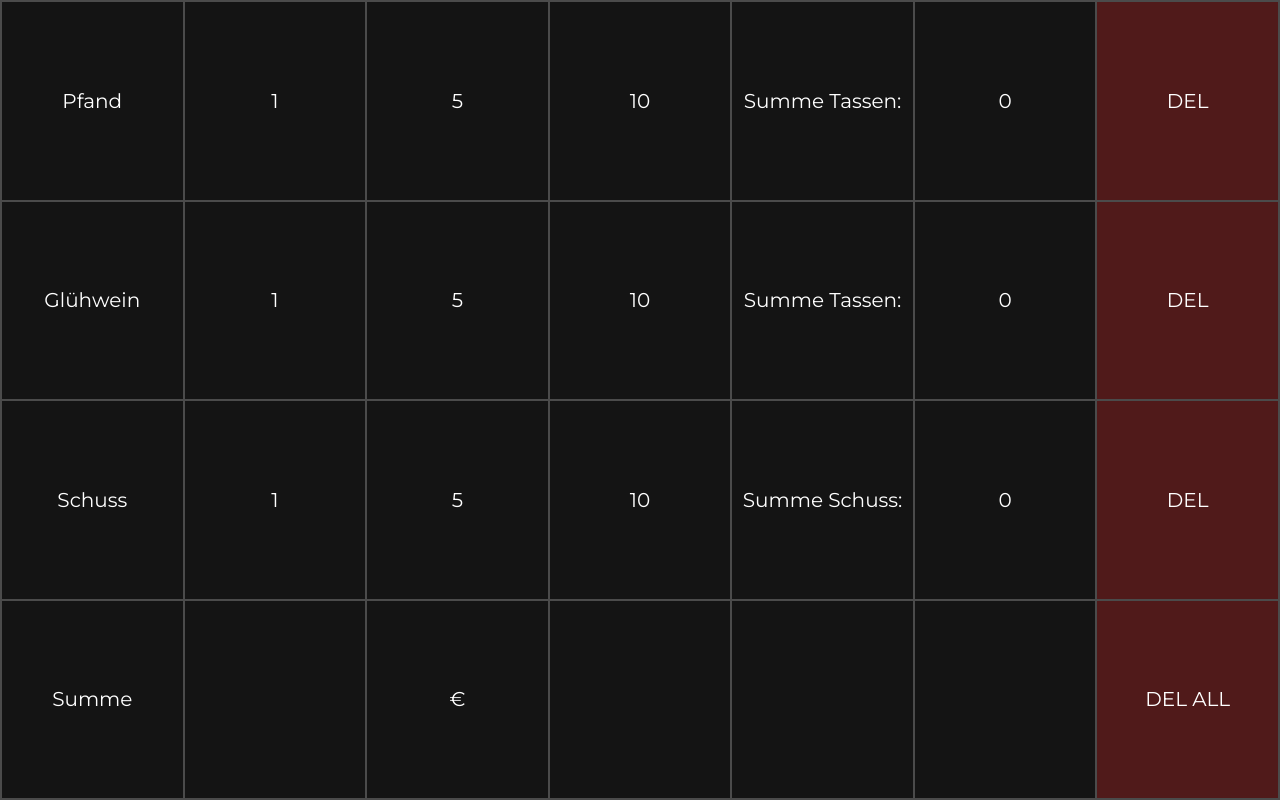
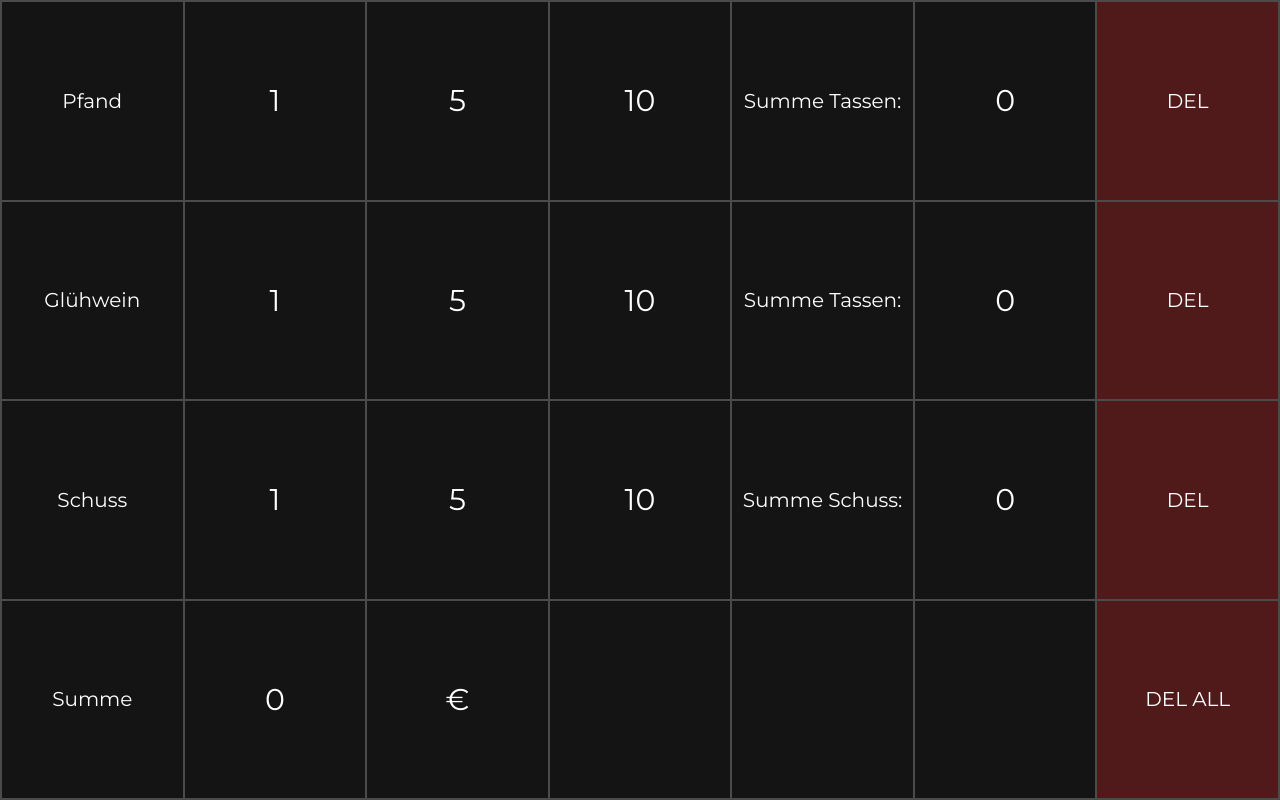
Before and after one commit to jubjub29/Weinachstsmarkt-rechner, a plain HTML site: page index.html in a window 1280 px wide. Drawn offline with Linux system fonts and the light colour scheme.

Commit message:
nummern größe

```diff
--- a/index.html
+++ b/index.html
@@ -57,35 +57,35 @@
 <table >
 <tr>
     <td>Pfand</td>
-    <td onclick="calculateResultz(1),calculateResultsu()">1</td>
-    <td onclick="calculateResultz(5),calculateResultsu()">5</td>
-    <td onclick="calculateResultz(10),calculateResultsu()">10</td>
+    <td class="nummer" onclick="calculateResultz(1),calculateResultsu()">1</td>
+    <td class="nummer" onclick="calculateResultz(5),calculateResultsu()">5</td>
+    <td class="nummer" onclick="calculateResultz(10),calculateResultsu()">10</td>
     <td>Summe Tassen: </td>
-    <td><div id="ergebnissz">0</div></td>
+    <td class="nummer"><div id="ergebnissz">0</div></td>
     <td class="DEL" onclick="Delz(),calculateResultsu()">DEL</td>
 </tr>
 <tr>
     <td>Glühwein</td>
-    <td onclick="calculateResultr(1),calculateResultsu()">1</td>
-    <td onclick="calculateResultr(5),calculateResultsu()">5</td>
-    <td onclick="calculateResultr(10),calculateResultsu()">10</td>
+    <td class="nummer" onclick="calculateResultr(1),calculateResultsu()">1</td>
+    <td class="nummer" onclick="calculateResultr(5),calculateResultsu()">5</td>
+    <td class="nummer" onclick="calculateResultr(10),calculateResultsu()">10</td>
     <td>Summe Tassen:</td>
-    <td><div id="ergebnissr">0</div></td>
+    <td class="nummer"><div id="ergebnissr">0</div></td>
     <td class="DEL"onclick="Delr(),calculateResultsu()">DEL</td>
 </tr>
 <tr>
     <td>Schuss</td>
-    <td onclick="calculateResults(1),calculateResultsu()">1</td>
-    <td onclick="calculateResults(5),calculateResultsu()">5</td>
-    <td onclick="calculateResults(10),calculateResultsu()">10</td>
+    <td class="nummer" onclick="calculateResults(1),calculateResultsu()">1</td>
+    <td class="nummer" onclick="calculateResults(5),calculateResultsu()">5</td>
+    <td class="nummer" onclick="calculateResults(10),calculateResultsu()">10</td>
     <td>Summe Schuss: </td>
-    <td><div id="ergebnisss">0</div></td>
+    <td class="nummer"><div id="ergebnisss">0</div></td>
     <td class="DEL"onclick="Dels(),calculateResultsu()">DEL</td>
 </tr>
 <tr>
     <td onclick="calculateResultsu()">Summe</td>
-    <td><div id="ergebnisssu"></div></td>
-    <td>€</td>
+    <td class="nummer"><div id="ergebnisssu">0</div></td>
+    <td class="nummer">€</td>
     <td></td>
     <td></td>
     <td></td>
--- a/style.css
+++ b/style.css
@@ -27,3 +27,7 @@ width: 17%;
 .DEL{
 background-color: rgb(80, 26, 26);
 }
+.nummer{
+    font-size: 30px;
+
+}
```
